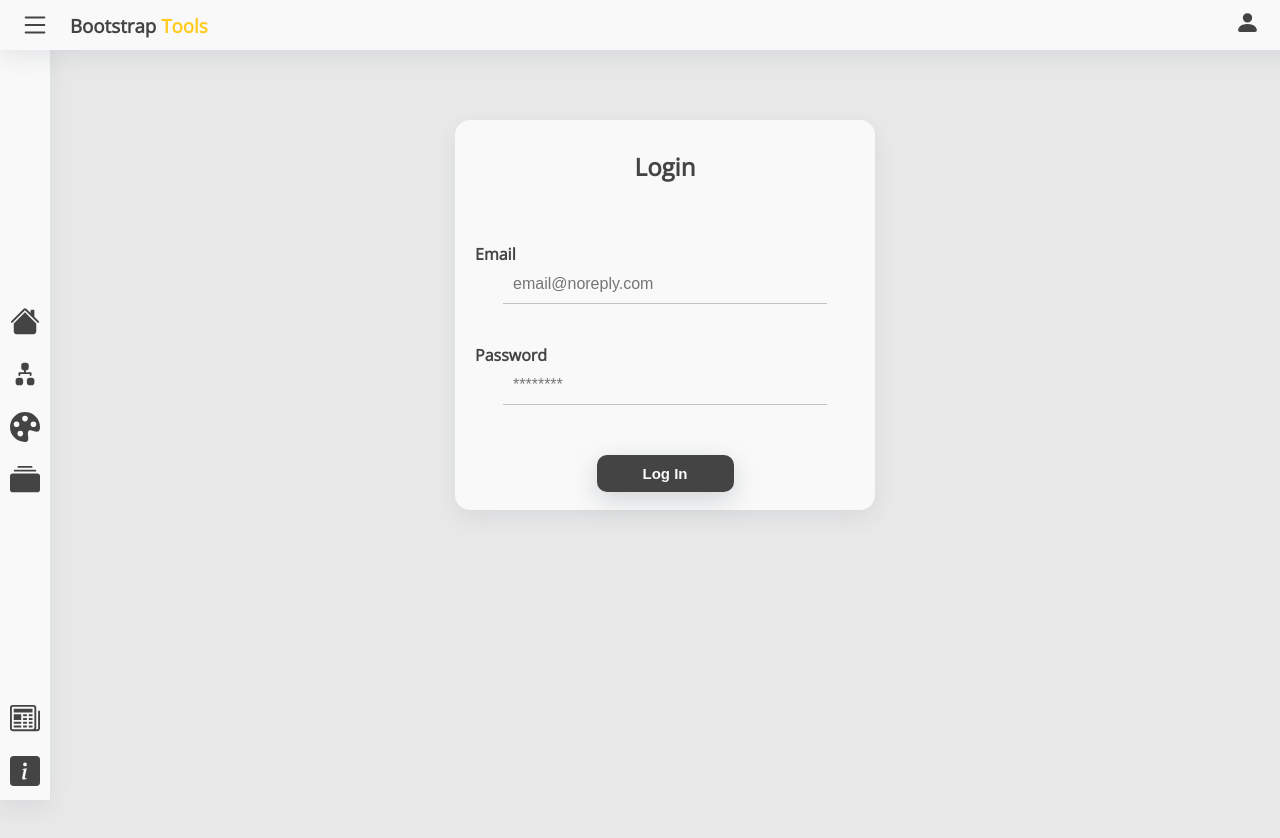
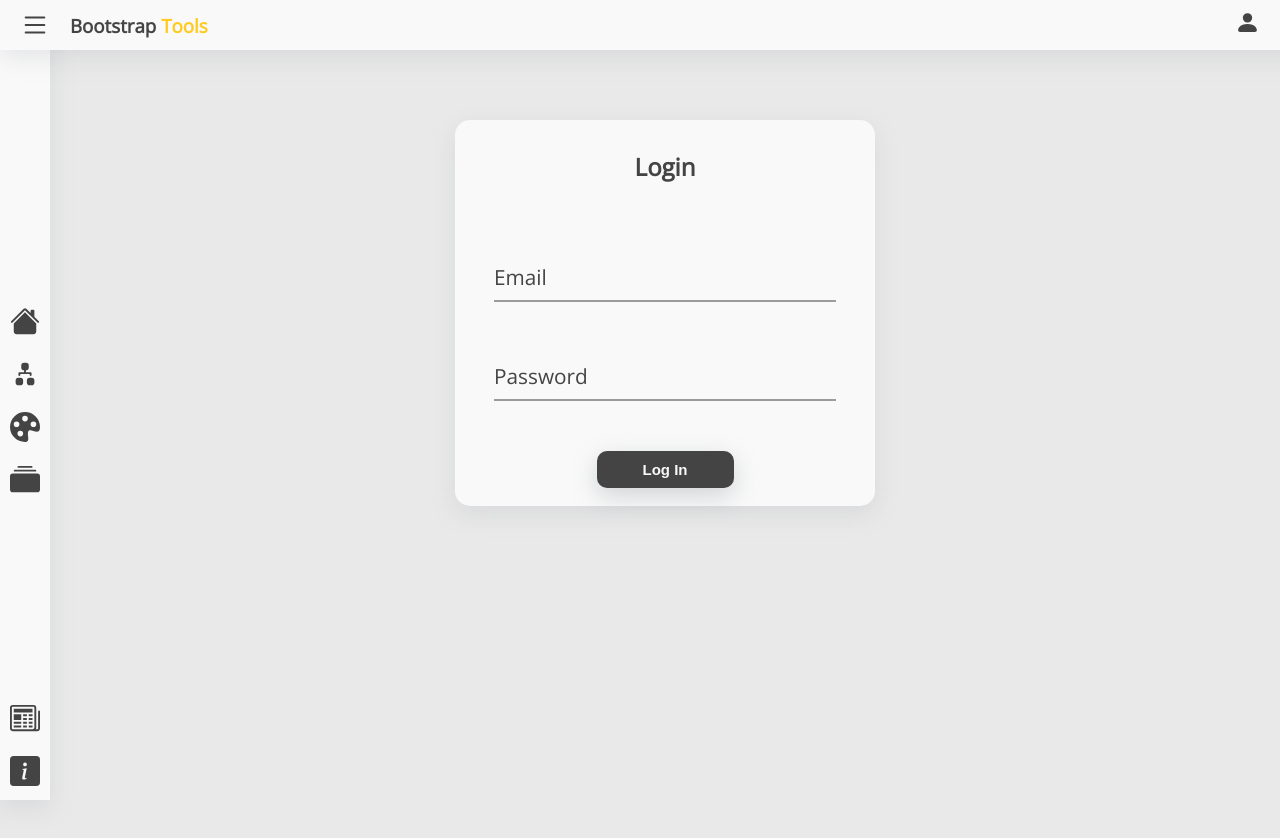
Before and after one commit to dannyseiner/bootstrap-tools, a React (Create React App) app in the folder frontend/: page /login in a window 1280 px wide. Shown: the top 838 px of the page. Before the commit the page ends 800 px from the top, so only its background shows below. Built offline with nearby package versions, Linux system fonts and the light colour scheme.

Commit message:
design, backend authetication

```diff
--- a/frontend/public/index.html
+++ b/frontend/public/index.html
@@ -1,43 +1,20 @@
 <!DOCTYPE html>
 <html lang="en">
+
 <head>
   <meta charset="utf-8" />
   <link rel="icon" href="%PUBLIC_URL%/favicon.ico" />
   <meta name="viewport" content="width=device-width, initial-scale=1" />
   <meta name="theme-color" content="#000000" />
-    <meta
-      name="description"
-      content="Web site created using create-react-app"
-    />
+  <meta name="description" content="Web site created using create-react-app" />
   <link rel="apple-touch-icon" href="%PUBLIC_URL%/logo192.png" />
-    <!--
-      manifest.json provides metadata used when your web app is installed on a
-      user's mobile device or desktop. See https://developers.google.com/web/fundamentals/web-app-manifest/
-    -->
   <link rel="manifest" href="%PUBLIC_URL%/manifest.json" />
-    <!--
-      Notice the use of %PUBLIC_URL% in the tags above.
-      It will be replaced with the URL of the `public` folder during the build.
-      Only files inside the `public` folder can be referenced from the HTML.
+  <title>Bootstrap Tools</title>
+</head>
 
-      Unlike "/favicon.ico" or "favicon.ico", "%PUBLIC_URL%/favicon.ico" will
-      work correctly both with client-side routing and a non-root public URL.
-      Learn how to configure a non-root public URL by running `npm run build`.
-    -->
-    <title>React App</title>
-  </head>
 <body>
   <noscript>You need to enable JavaScript to run this app.</noscript>
   <div id="root"></div>
-    <!--
-      This HTML file is a template.
-      If you open it directly in the browser, you will see an empty page.
+</body>
 
-      You can add webfonts, meta tags, or analytics to this file.
-      The build step will place the bundled scripts into the <body> tag.
-
-      To begin the development, run `npm start` or `yarn start`.
-      To create a production bundle, use `npm run build` or `yarn build`.
-    -->
-  </body>
 </html>
--- a/frontend/src/components/Input.tsx
+++ b/frontend/src/components/Input.tsx
@@ -1,19 +1,23 @@
 import React from "react";
 import { IInput } from "../interfaces/components/IInput";
-function Input({ type, value, onChange, placeholder, label }: IInput) {
+function Input({ type, value, onChange, label }: IInput) {
   const id = Math.floor(Math.random() * 10000);
   return (
     <div className="input-container">
-      <label htmlFor={type + "-" + id}>{label}</label>
-      <div className="input-value-container">
+      <div className="form__group">
         <input
+          className="form__field"
           id={type + "-" + id}
+          name={label}
           type={type}
           value={value}
-          className="input-component"
-          placeholder={placeholder}
+          placeholder={label}
           onChange={(e: any) => onChange(e.target.value)}
+          required
         />
+        <label htmlFor={type + "-" + id} className="form__label">
+          {label}
+        </label>
       </div>
     </div>
   );
--- a/frontend/src/controllers/api.tsx
+++ b/frontend/src/controllers/api.tsx
@@ -15,6 +15,17 @@ const api = {
       .post(`http://localhost:3010/${path}`, data)
       .then((response) => callback(response));
   },
+
+  authenticate: (data: object) => {
+    axios.post(`http://localhost:3010/authenticate`, data).then((response) => {
+      if (response.data.length !== 0) {
+        localStorage.setItem("user", JSON.stringify(response.data));
+        return true;
+      } else {
+        return false;
+      }
+    });
+  },
 };
 
 export default api;
--- a/frontend/src/css/index.css
+++ b/frontend/src/css/index.css
@@ -6,6 +6,7 @@
   left: 0;
   width: 50px;
   height: 100vh;
+  max-height: 100vh;
   background-color: rgb(249, 249, 249);
   display: flex;
   justify-content: center;
@@ -113,6 +114,7 @@ body {
   padding: 0px;
   margin: 0px;
   width: 100%;
+  height: 100vh;
   font-family: "Open Sans", sans-serif;
 }
 
@@ -449,15 +451,14 @@ body {
 .input-value-container {
   width: 100%;
   display: flex;
-  justify-content: center;
-  align-items: center;
 }
 
-.input-container > label {
+.input-component-label {
   display: block;
   font-weight: 600;
   color: rgb(68, 68, 68);
-  float: left;
+  position: absolute;
+  margin-top: 10px;
 }
 
 .input-component {
@@ -473,14 +474,74 @@ body {
   font-size: 16px;
 }
 
-.input-component:hover {
-  border-bottom: 1px solid rgba(68, 68, 68, 0.6);
-  color: rgba(68, 68, 68, 0.6);
+.input-component:focus .input-component-label {
+  font-size: 10px;
+  display: none;
 }
 
-.input-component:focus {
-  border-bottom: 1px solid #444444;
-  color: #444444;
+.form__group {
+  position: relative;
+  padding: 15px 0 0;
+  margin-top: 10px;
+  width: 90%;
+  margin: auto;
+}
+
+.form__field {
+  font-family: inherit;
+  width: 100%;
+  border: 0;
+  border-bottom: 2px solid #9b9b9b;
+  outline: 0;
+  font-size: 1.3rem;
+  color: #fff;
+  padding: 7px 0;
+  background: transparent;
+  transition: border-color 0.2s;
+  color: rgb(68, 68, 68);
+}
+
+.form__field::placeholder {
+  color: transparent;
+}
+
+.form__field:placeholder-shown ~ .form__label {
+  font-size: 1.3rem;
+  cursor: text;
+  top: 20px;
+}
+
+.form__label {
+  position: absolute;
+  top: 0;
+  display: block;
+  transition: 0.2s;
+  font-size: 1rem;
+  color: rgb(68, 68, 68);
+}
+
+.form__field:focus {
+  padding-bottom: 6px;
+  font-weight: 700;
+  border-width: 3px;
+  border-image: linear-gradient(to right, #11998e, #38ef7d);
+  border-image-slice: 1;
+}
+
+.form__field:focus ~ .form__label {
+  position: absolute;
+  top: 0;
+  display: block;
+  transition: 0.2s;
+  font-size: 1rem;
+  color: #11998e;
+  font-weight: 700;
+}
+
+/* reset input */
+.form__field:required,
+.form__field:invalid {
+  box-shadow: none;
 }
 
 .component-button {
--- a/frontend/src/css/scss/components/input.scss
+++ b/frontend/src/css/scss/components/input.scss
@@ -7,15 +7,14 @@
 .input-value-container {
   width: 100%;
   display: flex;
-  justify-content: center;
-  align-items: center;
 }
 
-.input-container > label {
+.input-component-label {
   display: block;
   font-weight: 600;
   color: $base-color;
-  float: left;
+  position: absolute;
+  margin-top: 10px;
 }
 
 .input-component {
@@ -31,12 +30,69 @@
   font-size: 16px;
 }
 
-.input-component:hover {
-  border-bottom: 1px solid rgba($base-color, 0.6);
-  color: rgba($base-color, 0.6);
+.input-component:focus .input-component-label {
+  font-size: 10px;
+  display: none;
 }
 
-.input-component:focus {
-  border-bottom: 1px solid rgba($base-color, 1);
-  color: rgba($base-color, 1);
+.form__group {
+  position: relative;
+  padding: 15px 0 0;
+  margin-top: 10px;
+  width: 90%;
+  margin: auto;
 }
+
+.form__field {
+  font-family: inherit;
+  width: 100%;
+  border: 0;
+  border-bottom: 2px solid #9b9b9b;
+  outline: 0;
+  font-size: 1.3rem;
+  color: #fff;
+  padding: 7px 0;
+  background: transparent;
+  transition: border-color 0.2s;
+  color: $base-color;
+}
+.form__field::placeholder {
+  color: transparent;
+}
+.form__field:placeholder-shown ~ .form__label {
+  font-size: 1.3rem;
+  cursor: text;
+  top: 20px;
+}
+
+.form__label {
+  position: absolute;
+  top: 0;
+  display: block;
+  transition: 0.2s;
+  font-size: 1rem;
+  color: $base-color;
+}
+
+.form__field:focus {
+  padding-bottom: 6px;
+  font-weight: 700;
+  border-width: 3px;
+  border-image: linear-gradient(to right, #11998e, #38ef7d);
+  border-image-slice: 1;
+}
+.form__field:focus ~ .form__label {
+  position: absolute;
+  top: 0;
+  display: block;
+  transition: 0.2s;
+  font-size: 1rem;
+  color: #11998e;
+  font-weight: 700;
+}
+
+/* reset input */
+.form__field:required,
+.form__field:invalid {
+  box-shadow: none;
+}
--- a/frontend/src/css/scss/global.scss
+++ b/frontend/src/css/scss/global.scss
@@ -10,6 +10,7 @@ body {
   padding: 0px;
   margin: 0px;
   width: 100%;
+  height: 100vh;
   font-family: "Open Sans", sans-serif;
 }
 
@@ -73,6 +74,7 @@ body {
 .w-100 {
   width: 100%;
 }
+
 // RESPONSIVE
 @media only screen and (max-device-width: 480px) {
   .sidebar-container {
@@ -82,8 +84,6 @@ body {
     left: 0;
   }
 }
-
-//
 
 .custom-row {
   display: flex;
--- a/frontend/src/css/scss/sidebar.scss
+++ b/frontend/src/css/scss/sidebar.scss
@@ -6,6 +6,7 @@
   left: 0;
   width: 50px;
   height: 100vh;
+  max-height: 100vh;
   background-color: $component-background;
   display: flex;
   justify-content: center;
--- a/frontend/src/interfaces/components/IInput.tsx
+++ b/frontend/src/interfaces/components/IInput.tsx
@@ -2,6 +2,5 @@ export interface IInput {
   type: string;
   value: string;
   onChange: Function;
-  placeholder: string;
   label: string;
 }
--- a/frontend/src/screens/login/Login.tsx
+++ b/frontend/src/screens/login/Login.tsx
@@ -15,7 +15,6 @@ function Login() {
         label="Email"
         value={userEmail}
         onChange={setUserEmail}
-        placeholder="email@noreply.com"
       />
 
       <Input
@@ -23,7 +22,6 @@ function Login() {
         label="Password"
         value={userPassword}
         onChange={setUserPassword}
-        placeholder="********"
       />
 
       <Button title="Log In" onClick={() => console.log("clicked")} />
```
Also changed, not shown: frontend/src/screens/user/Profile.tsx (added, +11 -0 lines), 1 other file (tests, documents, lock files or other folders). Lines whose indentation alone changed are shown as unchanged.
